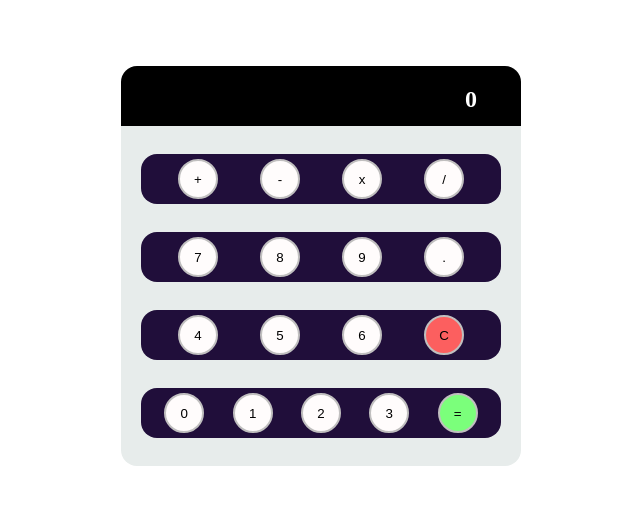
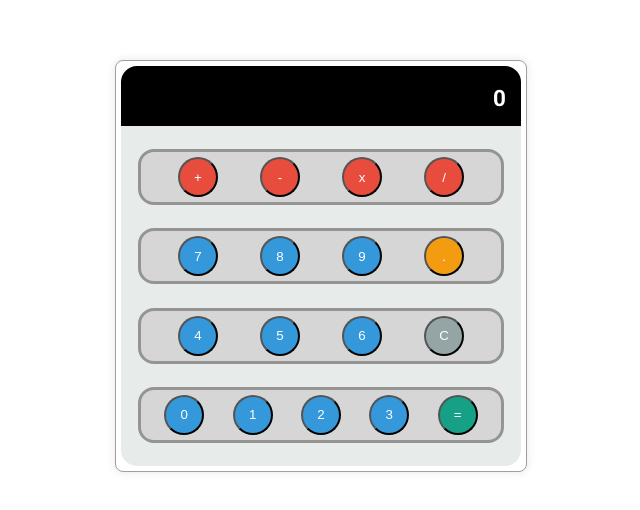
Before and after one commit to Ameer2000Mzori/Calculator, a website built with webpack: page src/index.html in a window 1280 px wide. Shown: the part 134-644 px from the top of the page, without its empty margins (319-959 px from the left). Built offline with nearby package versions, Linux system fonts and the light colour scheme.

Commit message:
some styling fix

```diff
--- a/src/style.scss
+++ b/src/style.scss
@@ -4,6 +4,8 @@ $fontOne: "Roboto", sans-serif;
 
 body {
   padding: 0;
+  font-family: $fontOne;
+  font-size: 15px;
   margin: 0;
 }
 
@@ -20,6 +22,11 @@ body {
     flex-direction: column;
     width: 400px;
     height: 400px;
+    background-color: #fff;
+    border-radius: 8px;
+    padding: 5px;
+    border: solid rgb(165, 156, 156) 1px;
+    box-shadow: 0 0 10px rgba(0, 0, 0, 0.1);
 
     .result-Wrap {
       display: flex;
@@ -34,7 +41,11 @@ body {
       border-radius: 1rem 1rem 0 0;
 
       .result-wrapper {
-        width: 25%;
+        text-align: end;
+        width: 90%;
+        padding-right: 15px;
+        overflow-y: hidden;
+        overflow-x: auto;
         height: 100%;
       }
     }
@@ -57,8 +68,9 @@ body {
         text-align: center;
         align-items: center;
         justify-content: space-evenly;
-        background-color: #200e3a;
+        background-color: #d6d6d6;
         border-radius: 1rem;
+        border: solid rgb(150, 147, 147) 3px;
 
         button {
           width: 40px;
@@ -68,23 +80,35 @@ body {
           display: flex;
           flex-direction: column;
           justify-content: center;
-          background-color: rgb(255, 252, 252);
-          border: solid rgb(192, 191, 191) 2px;
           transition: 100ms ease-in-out;
           border-radius: 50%;
           margin: 5px;
+          background-color: #3498db;
+          color: #fff;
 
           &:active {
             transform: scale(0.9);
           }
         }
 
+        .opretor-Btn {
+          background-color: #e74c3c;
+          color: #fff;
+        }
+
+        .comma-Btn {
+          background-color: #f39c12;
+          color: #fff;
+        }
+
         .result-Btn {
-          background-color: rgb(123, 255, 123);
+          background-color: #16a085;
+          color: #fff;
         }
 
         .clear-Btn {
-          background-color: rgb(252, 95, 95);
+          background-color: #95a5a6;
+          color: #fff;
         }
       }
     }
```
Also changed, not shown: src/style.css, 1 other file.
